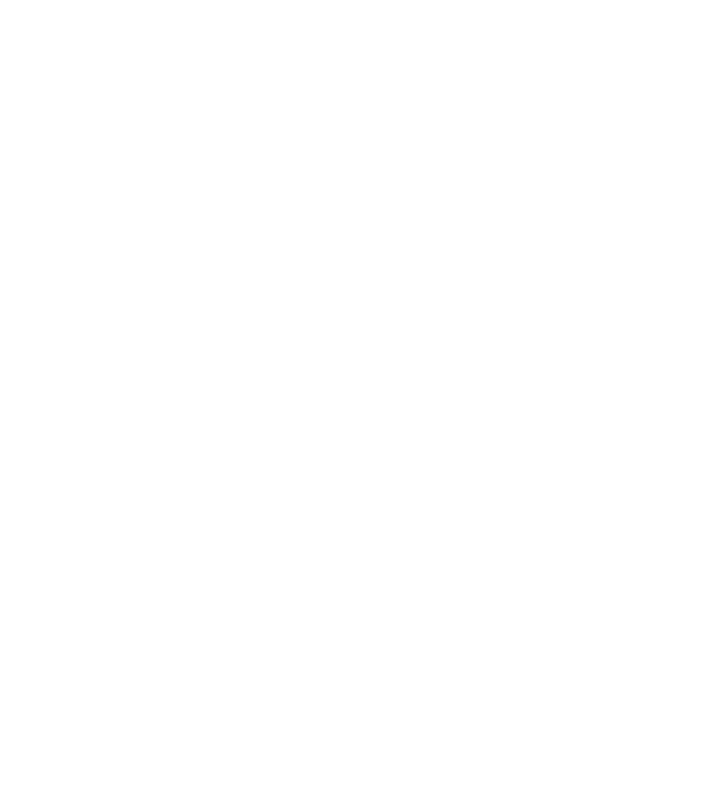
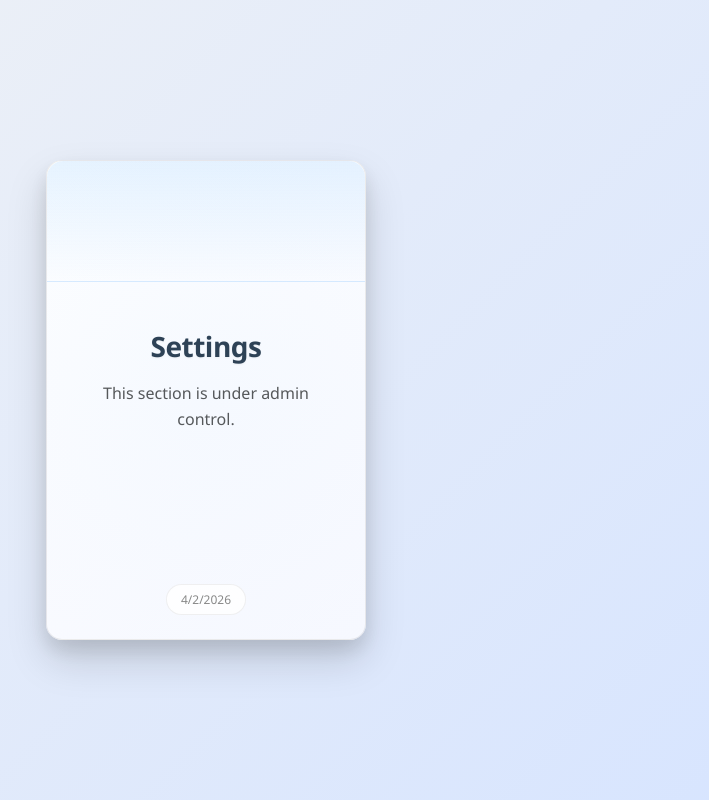
Before and after one commit to Tharun123-Dev/gymtracker_react, a React app in the folder frontend/frontend/: page /Settings in a window 1280 px wide. Before the commit this address had no page. Shown: the whole page, without its empty margins (434-1143 px from the left). Built offline with nearby package versions, Linux system fonts and the light colour scheme; the HTML template or start-up script is replaced by a standard one.

Commit message:
thankyou and settings

```diff
--- a/frontend/frontend/src/Pages/Mainpage.jsx
+++ b/frontend/frontend/src/Pages/Mainpage.jsx
@@ -32,8 +32,8 @@ function MainPage() {
               <div className="profile-dropdown">
 
 <Link to="/ContactForm">My Profile</Link>
-                <Link to="/settings">Settings</Link>
-                <Link to="/logout">Logout</Link>
+                <Link to="/Settings">Settings</Link>
+                <Link to="/ThankYou">Logout</Link>
               </div>
             )}
           </div>
--- /dev/null
+++ b/frontend/frontend/src/Pages/Settings.jsx
@@ -0,0 +1,26 @@
+import React from "react";
+import "../Styles/ThankYou.css"; // reuse the same CSS
+
+const Settings = () => {
+  // Get current date in DD/MM/YYYY format
+  const today = new Date();
+  const dateStr = today.toLocaleDateString("en-IN"); // e.g., 04/02/2026
+
+  return (
+    <section className="thank-you-card">
+      <div className="card-container">
+        <div className="card-front">
+          <h2 className="card-title">Settings</h2>
+          <p className="card-subtitle">
+            This section is under admin control.
+          </p>
+          <div className="card-footer">
+            <span className="card-date">{dateStr}</span>
+          </div>
+        </div>
+      </div>
+    </section>
+  );
+};
+
+export default Settings;
--- /dev/null
+++ b/frontend/frontend/src/Pages/ThankYou.jsx
@@ -0,0 +1,25 @@
+import React from "react";
+import "../Styles/ThankYou.css"; // same CSS file
+
+const ThankYouCard = () => {
+  const today = new Date();
+  const dateStr = today.toLocaleDateString("en-IN"); // e.g., 04/02/2026
+
+  return (
+    <section className="thank-you-card">
+      <div className="card-container">
+        <div className="card-front">
+          <h2 className="card-title">Thank You for Visiting</h2>
+          <p className="card-subtitle">
+            We truly appreciate your time and interest.
+          </p>
+          <div className="card-footer">
+            <span className="card-date">{dateStr}</span>
+          </div>
+        </div>
+      </div>
+    </section>
+  );
+};
+
+export default ThankYouCard;
--- /dev/null
+++ b/frontend/frontend/src/Styles/ThankYou.css
@@ -0,0 +1,159 @@
+/* Base reset */
+* {
+  margin: 0;
+  padding: 0;
+  box-sizing: border-box;
+}
+
+body {
+  font-family: "Segoe UI", Tahoma, Geneva, Verdana, sans-serif;
+  background: linear-gradient(135deg, #f0f2f5 0%, #d6e4ff 100%);
+}
+
+/* Card section */
+.thank-you-card {
+  display: flex;
+  justify-content: center;
+  align-items: center;
+  min-height: 100vh;
+  padding: 20px;
+}
+
+.card-container {
+  position: relative;
+  width: 320px;
+  height: 480px;
+  perspective: 1000px;
+}
+
+/* Entrance animation */
+@keyframes slideUpFadeIn {
+  0% {
+    opacity: 0;
+    transform: translateY(40px) rotateX(10deg);
+  }
+  100% {
+    opacity: 1;
+    transform: translateY(0) rotateX(0);
+  }
+}
+
+.card-front {
+  position: relative;
+  width: 100%;
+  height: 100%;
+  border-radius: 16px;
+  background: linear-gradient(145deg, #ffffff 0%, #f8f9ff 100%);
+  box-shadow: 0 20px 40px rgba(0, 0, 0, 0.15),
+              0 10px 20px rgba(0, 0, 0, 0.1);
+  border: 1px solid rgba(0, 0, 0, 0.08);
+  overflow: hidden;
+  display: flex;
+  flex-direction: column;
+  justify-content: center;
+  align-items: center;
+  padding: 40px 32px;
+  text-align: center;
+  animation: slideUpFadeIn 0.8s ease forwards;
+  opacity: 0;
+}
+
+/* Hover animation */
+@keyframes floatUp {
+  0% {
+    transform: translateY(0) rotateX(0);
+  }
+  50% {
+    transform: translateY(-10px) rotateX(2deg);
+  }
+  100% {
+    transform: translateY(0) rotateX(0);
+  }
+}
+
+.card-front:hover {
+  animation: floatUp 0.6s ease-in-out;
+  box-shadow: 0 28px 56px rgba(0, 0, 0, 0.2),
+              0 16px 32px rgba(0, 0, 0, 0.15);
+}
+
+/* Title */
+.card-title {
+  font-size: 28px;
+  font-weight: 700;
+  color: #2c3e50;
+  margin-bottom: 16px;
+  letter-spacing: -0.5px;
+  text-shadow: 0 1px 2px rgba(0, 0, 0, 0.05);
+}
+
+/* Subtitle */
+.card-subtitle {
+  font-size: 16px;
+  color: #555;
+  line-height: 1.6;
+  margin-bottom: 40px;
+  max-width: 260px;
+}
+
+/* Footer / date */
+.card-footer {
+  position: absolute;
+  bottom: 24px;
+  left: 0;
+  right: 0;
+  display: flex;
+  justify-content: center;
+}
+
+.card-date {
+  font-size: 12px;
+  color: #888;
+  background: rgba(255, 255, 255, 0.8);
+  padding: 6px 14px;
+  border-radius: 20px;
+  border: 1px solid rgba(0, 0, 0, 0.06);
+  backdrop-filter: blur(6px);
+}
+
+/* Decorative overlay */
+.card-front::before {
+  content: "";
+  position: absolute;
+  top: -50%;
+  left: -50%;
+  width: 200%;
+  height: 200%;
+  background: radial-gradient(circle, rgba(100, 180, 255, 0.06) 0%, transparent 70%);
+  pointer-events: none;
+  opacity: 0.7;
+}
+
+.card-front::after {
+  content: "";
+  position: absolute;
+  top: 0;
+  left: 0;
+  right: 0;
+  height: 120px;
+  background: linear-gradient(180deg, rgba(100, 180, 255, 0.15), transparent);
+  border-bottom: 1px solid rgba(100, 180, 255, 0.1);
+  border-radius: 16px 16px 0 0;
+  pointer-events: none;
+}
+
+/* Responsive */
+@media (max-width: 480px) {
+  .card-container {
+    width: 280px;
+    height: 440px;
+  }
+
+  .card-title {
+    font-size: 24px;
+  }
+
+  .card-subtitle {
+    font-size: 14px;
+  }
+}
--- a/frontend/frontend/src/main.jsx
+++ b/frontend/frontend/src/main.jsx
@@ -13,6 +13,8 @@ import AdminCreateTrainer from "./Pages/AdminCreateTrainer";
 import TrainerLogin from "./Pages/TrainerLogin";
 import MainPage from "./Pages/Mainpage"
 import ContactForm from "./Pages/ContactForm";
+import ThankYou from "./Pages/ThankYou";
+import Settings from "./Pages/Settings";
 
 ReactDOM.createRoot(document.getElementById("root")).render(
   <BrowserRouter>
@@ -28,6 +30,10 @@ ReactDOM.createRoot(document.getElementById("root")).render(
       <Route path="/admin/create-trainer" element={<AdminCreateTrainer />} />
       <Route path="/trainer-login" element={<TrainerLogin />} />
         <Route path="/ContactForm" element={<ContactForm />} />
+                <Route path="/ThankYou" element={<ThankYou/>} />
+                <Route path="/Settings" element={<Settings/>} />
+
+
     </Routes>
   </BrowserRouter>
 );
```
